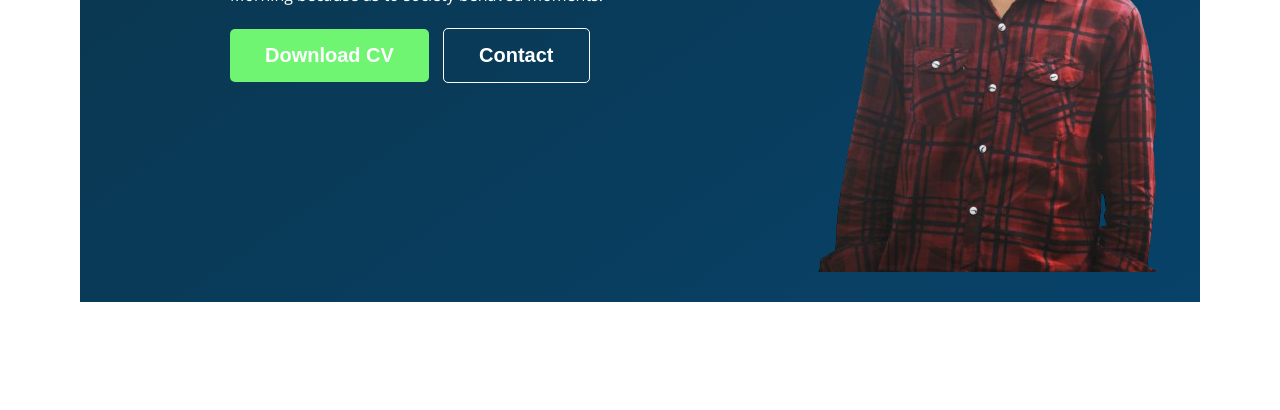
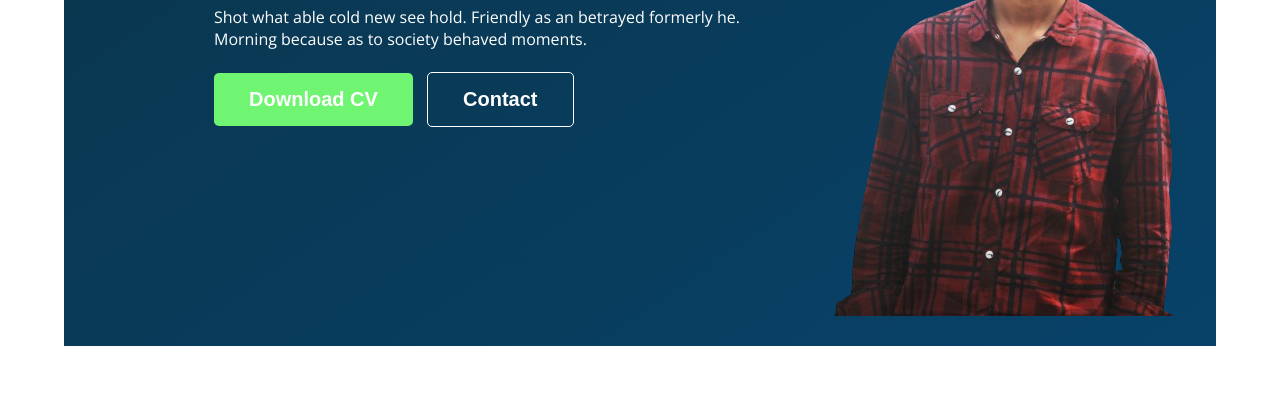
Before and after one commit to Sajid941/Portfolio, a plain HTML site: page index.html in a window 1280 px wide. Shown: the part 501-911 px from the top of the page. Before the commit the page ends 883 px from the top, so only its background shows below. Drawn offline with nearby package versions, Linux system fonts and the light colour scheme.

Commit message:
edit header

```diff
--- a/CSS/portfolio.css
+++ b/CSS/portfolio.css
@@ -54,7 +54,8 @@ nav li{
 /* Header releted styles */
 header{
         background-image: linear-gradient(to bottom right,#0a3347,#084269);
-        margin:20px 80px 80px 80px;
+        /* margin:20px 80px 80px 80px; */
+        margin:5%;
 
 }
 .banner{
```
